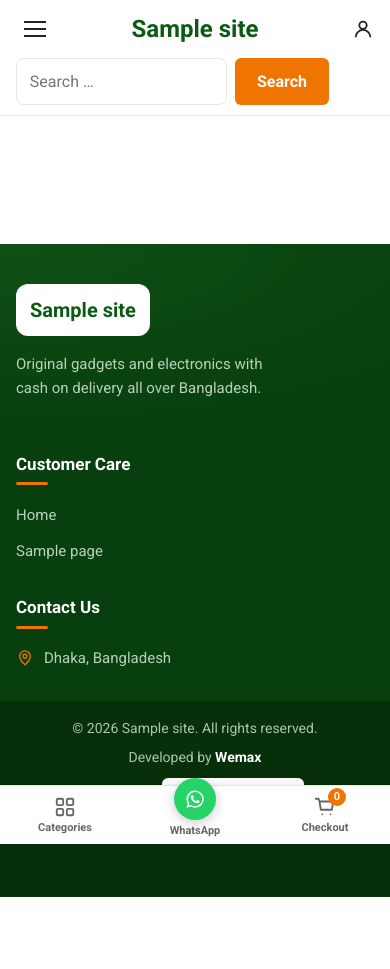
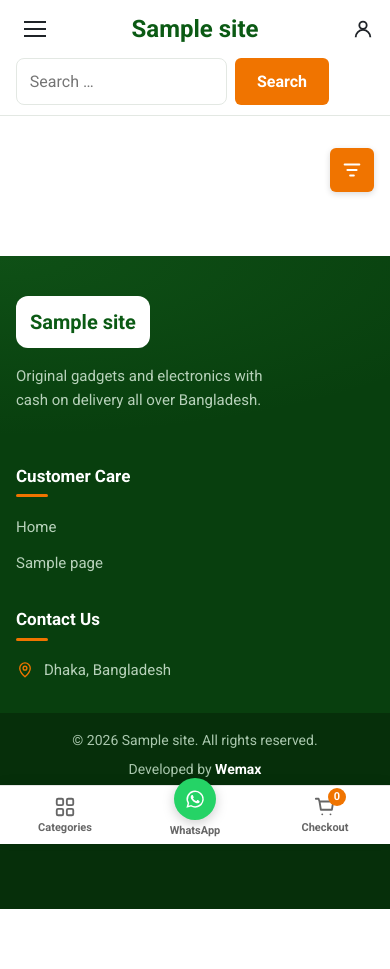
Before and after one commit to sogir/ghorbazar_theme, a WordPress theme: template woocommerce.php in a window 390 px wide. Before the commit the page ends 897 px from the top, so only its background shows below. Run offline with PHP 8.4 and a stand-in for WordPress, Linux system fonts and the light colour scheme; the site name, menu and one post (Sample post) are stand-ins, and other content is empty; some libraries are stand-ins or nearby versions.

Commit message:
Mobile shop: filter button on the right of the title row, no extra spacing
Co-Authored-By: Claude Opus 5.5 <noreply@anthropic.com>

```diff
--- a/assets/css/theme.css
+++ b/assets/css/theme.css
@@ -194,11 +194,36 @@ button:hover, .button:hover, input[type="submit"]:hover { background: var(--ecx-
 
 /* ---- Shop layout (theme default, used when no Elementor archive template) ---- */
 .ecomx-shop-header .page-title { margin-bottom: .25em; }
+.ecomx-shop-header__row { display: flex; align-items: center; justify-content: space-between; gap: 12px; }
+.ecomx-shop-header__title { min-width: 0; }
+.ecomx-filter-btn { display: none; }
+@media (max-width: 767px) {
+    .ecomx-shop-header { margin-bottom: 16px; }
+    .ecomx-shop-header .page-title,
+    .ecomx-shop-header .hec-search-heading-title { margin: 0; }
+    .ecomx-filter-btn {
+        display: flex;
+        flex-shrink: 0;
+        align-items: center;
+        justify-content: center;
+        width: 44px;
+        height: 44px;
+        margin: 0;
+        padding: 0;
+        border-radius: var(--ecx-btn-radius);
+        background: var(--ecx-primary);
+        color: #fff;
+        box-shadow: 0 2px 6px rgba(0, 0, 0, .15);
+    }
+    /* The filter sidebar's own left-edge tab is replaced by the button above. */
+    .ecomx-shop-sidebar .hec-filter-toggle { display: none !important; }
+}
 .ecomx-shop-layout { display: grid; grid-template-columns: 260px minmax(0, 1fr); gap: 32px; align-items: start; }
 .ecomx-shop-sidebar { position: sticky; top: 24px; }
 @media (max-width: 1024px) { .ecomx-shop-layout { grid-template-columns: 220px minmax(0, 1fr); gap: 20px; } }
 @media (max-width: 767px)  {
-    .ecomx-shop-layout { grid-template-columns: minmax(0, 1fr); }
+    .ecomx-shop-layout { grid-template-columns: minmax(0, 1fr); gap: 0; }
+    .ecomx-shop-products .hec-product-grid { margin-top: 0; }
     .ecomx-shop-sidebar { position: static; }
 }
 .ecomx-single-product > * + * { margin-top: 40px; }
--- a/assets/js/shop-filters.js
+++ b/assets/js/shop-filters.js
@@ -29,6 +29,10 @@
         }
 
         toggleBtn.addEventListener('click', openDrawer);
+        // Extra openers (e.g. the theme's filter button beside the shop title).
+        document.querySelectorAll('[data-hec-filter-open]').forEach(function (btn) {
+            btn.addEventListener('click', openDrawer);
+        });
 
         if (closeBtn) {
             closeBtn.addEventListener('click', closeDrawer);
--- a/woocommerce.php
+++ b/woocommerce.php
@@ -44,12 +44,20 @@ if ( ! hec_elementor_location( $hec_is_single ? 'single' : 'archive' ) ) :
             woocommerce_breadcrumb();
             ?>
             <header class="page-header ecomx-shop-header">
-                <?php if ( is_search() ) : ?>
-                    <?php echo do_shortcode( '[hec_search_results_heading]' ); ?>
-                <?php else : ?>
-                    <h1 class="page-title"><?php woocommerce_page_title(); ?></h1>
-                    <?php do_action( 'woocommerce_archive_description' ); ?>
-                <?php endif; ?>
+                <div class="ecomx-shop-header__row">
+                    <div class="ecomx-shop-header__title">
+                        <?php if ( is_search() ) : ?>
+                            <?php echo do_shortcode( '[hec_search_results_heading]' ); ?>
+                        <?php else : ?>
+                            <h1 class="page-title"><?php woocommerce_page_title(); ?></h1>
+                        <?php endif; ?>
+                    </div>
+                    <?php // Mobile only: opens the filter drawer (same as the filter sidebar's own toggle). ?>
+                    <button type="button" class="ecomx-filter-btn" data-hec-filter-open aria-controls="hec-shop-filters" aria-label="Open filters">
+                        <svg viewBox="0 0 24 24" fill="none" width="22" height="22" aria-hidden="true"><path d="M4 6h16M7 12h10M10 18h4" stroke="currentColor" stroke-width="2.2" stroke-linecap="round"/></svg>
+                    </button>
+                </div>
+                <?php if ( ! is_search() ) do_action( 'woocommerce_archive_description' ); ?>
             </header>
             <?php woocommerce_output_all_notices(); ?>
             <div class="ecomx-shop-layout">
```
